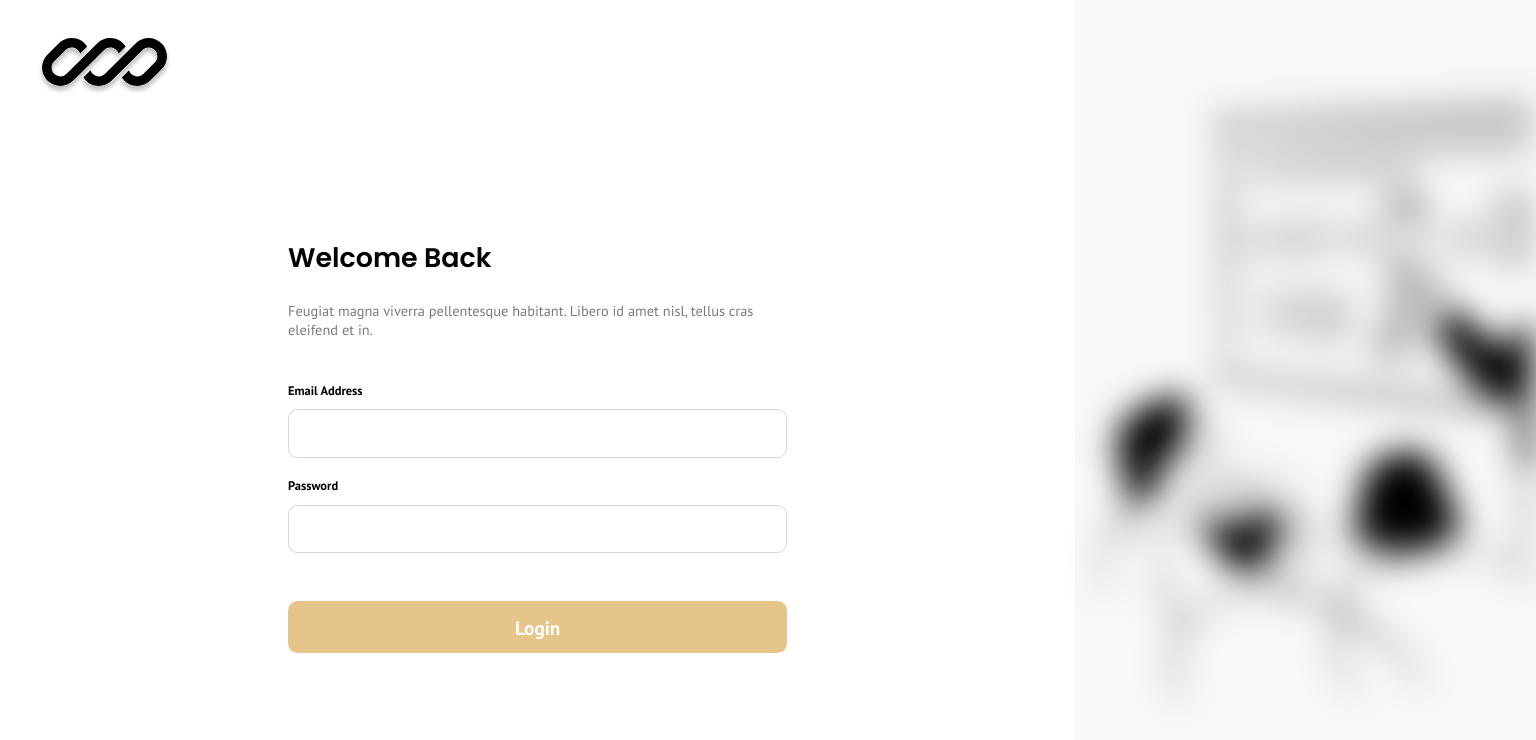
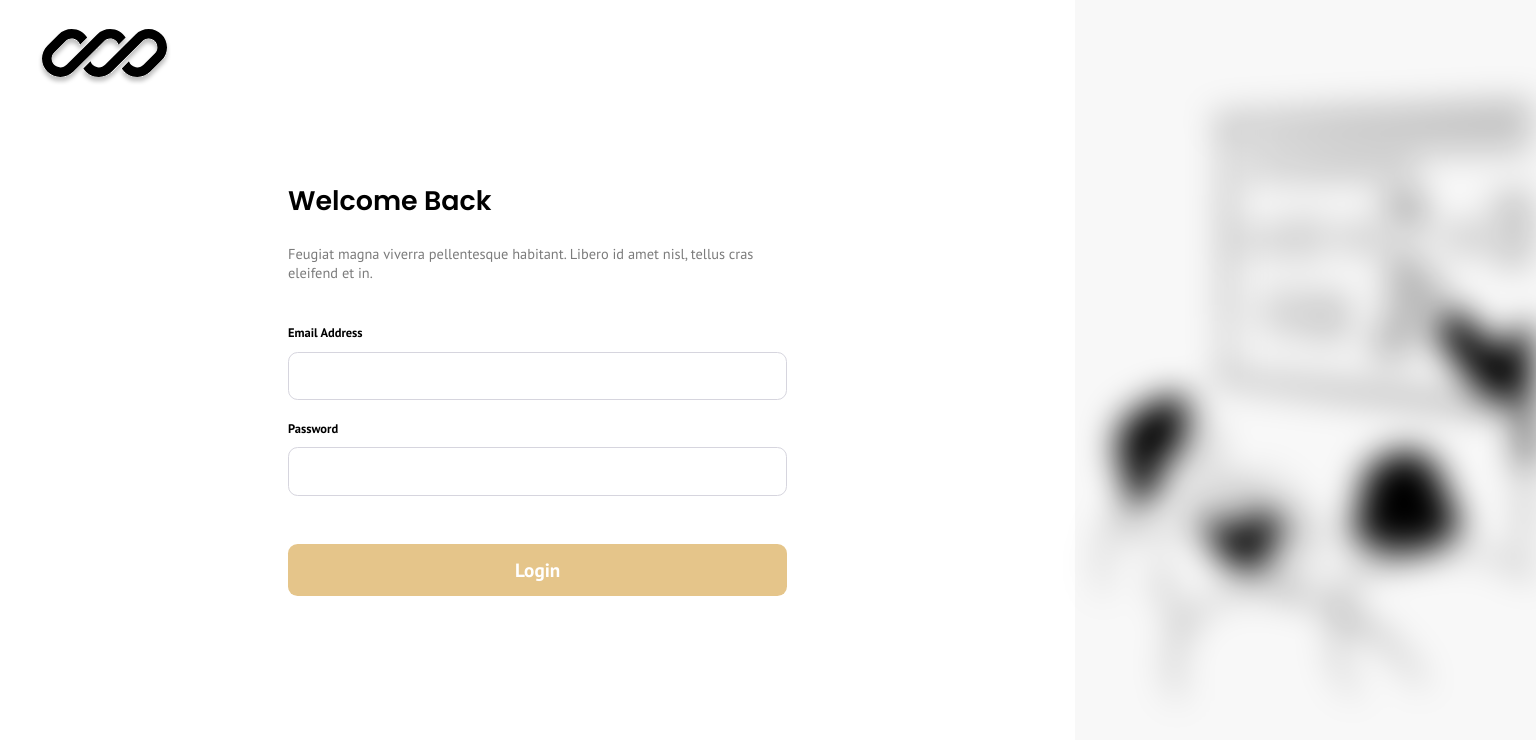
Before and after one commit to nology-tech/verde-client-project, a React (Vite) app: page / in a window 1536 px wide. Shown: the top 740 px of the page. Built offline with nearby package versions, Linux system fonts and the light colour scheme.

Commit message:
Fixed issue with padding

```diff
--- a/src/components/Login/Login.scss
+++ b/src/components/Login/Login.scss
@@ -120,7 +120,7 @@
         }
 
         &__container {
-            padding: 2rem 10rem;
+            padding: 0.8rem 10rem;
             align-content: center;
         }
 
@@ -156,7 +156,7 @@
     .login {
 
         &__logo {
-            margin-top: 2rem;
+            margin-top: 1.5rem;
             margin-left: 2rem;
         }
 
@@ -164,7 +164,7 @@
             display: flex;
             align-content: center;
             height: 100%;
-            padding: 5.5rem 15rem;
+            padding: 3rem 15rem;
         }
     }
 
```
